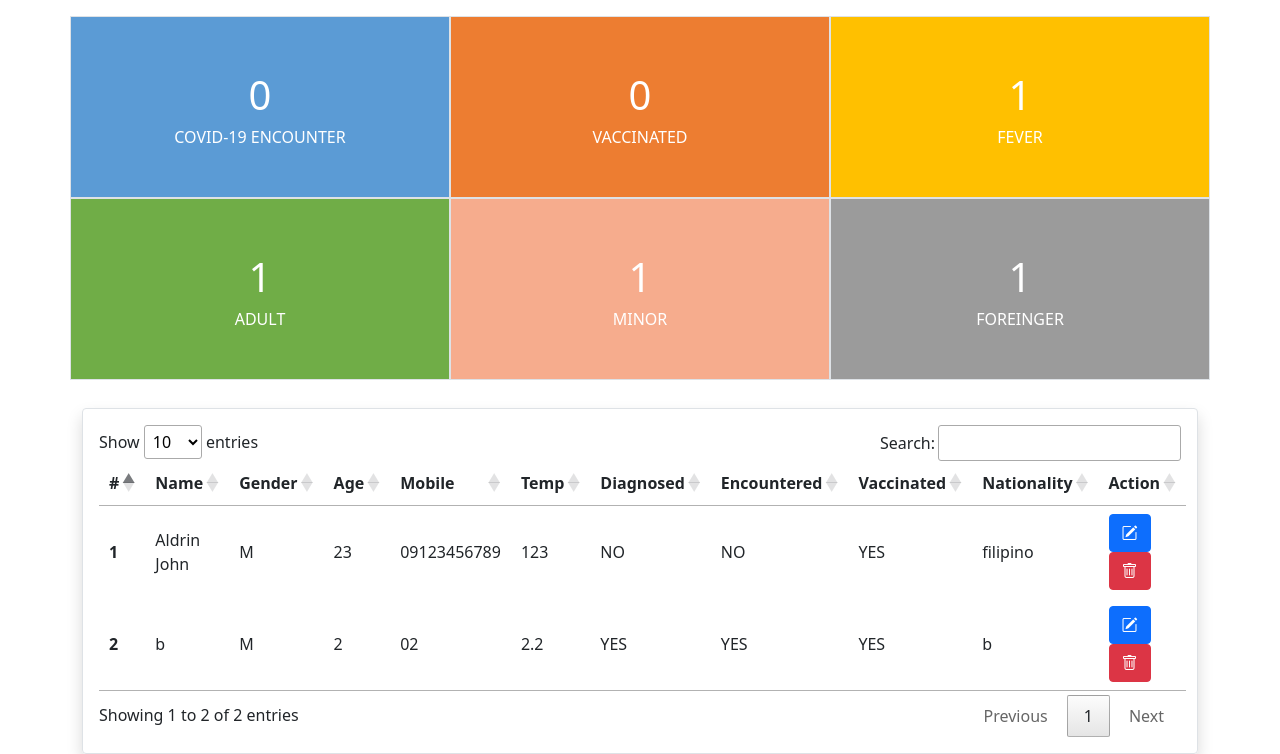
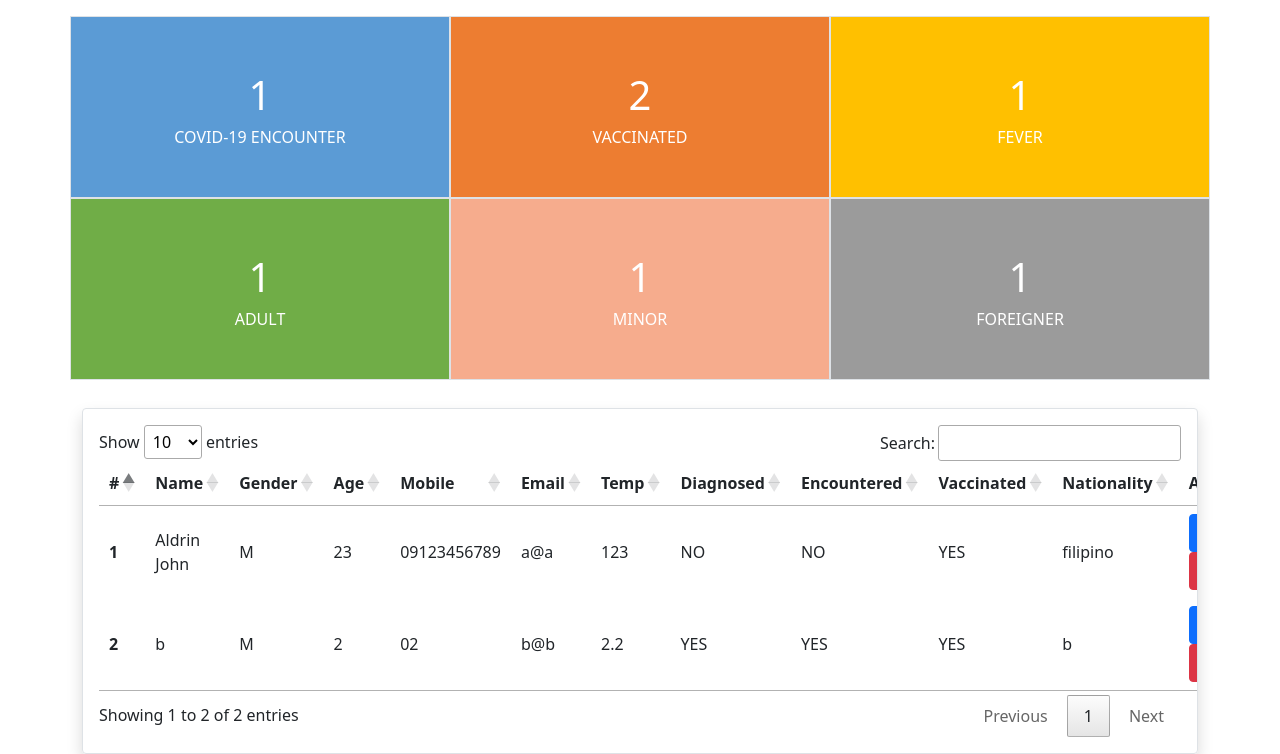
Before and after one commit to frea-ker/dict_webdev_training_2023, a PHP site: page /admin/dashboard.php in a window 1280 px wide. Shown: the part 55-809 px from the top of the page. Run offline with PHP 8.4, Linux system fonts and the light colour scheme; a user stored in the database is signed in; data comes from the database, SQL or seed files in the repository; both versions use the stored data as it was after the commit; some libraries are stand-ins or nearby versions.

Commit message:
Dashboard box data/ Display data in table

```diff
--- a/admin/dashboard.php
+++ b/admin/dashboard.php
@@ -19,7 +19,7 @@ function fetch_data($conn, $query)
 $query = "SELECT * FROM healthdeclaration";
 $data = fetch_data($db_con, $query);
 
-//counters for the conditionals in the loop
+// Counters for the conditionals in the loop
 $covid_encounter_count = 0;
 $vaccinated_count = 0;
 $fever_count = 0;
@@ -30,12 +30,12 @@ $foreigner_count = 0;
 // Loop through the data with conditionals
 foreach ($data as $row) {
     // Check COVID-19 Encounter
-    if ($row['covEncounter'] == 'yes') {
+    if ($row['covEncounter'] == 'YES') {
         $covid_encounter_count++;
     }
 
     // Check Vaccinated
-    if ($row['covVacinated'] == 'yes') {
+    if ($row['covVacinated'] == 'YES') {
         $vaccinated_count++;
     }
 
@@ -59,13 +59,14 @@ foreach ($data as $row) {
     }
 }
 
-// Fetch all data from the database to display the data to the table
+// Fetch all data from the database to display the data in the table
 $query = "SELECT * FROM healthdeclaration";
 $result = mysqli_query($db_con, $query);
 
 // Close the database connection
 mysqli_close($db_con);
 ?>
+
 
 <!doctype html>
 <html lang="en">
@@ -125,7 +126,7 @@ mysqli_close($db_con);
                 </div>
                 <div class="col-sm-12 col-md-6 col-lg-4 border p-5 text-white" style="background-color: #9b9b9b">
                     <center>
-                        <span class="fs-1"><?= $foreigner_count ?></span><br>FOREINGER
+                        <span class="fs-1"><?= $foreigner_count ?></span><br>FOREIGNER
                     </center>
                 </div>
             </div>
@@ -136,11 +137,11 @@ mysqli_close($db_con);
                 <thead>
                     <tr>
                         <th>#</th>
-                        <!-- <th>E-mail</th> -->
                         <th>Name</th>
                         <th>Gender</th>
                         <th>Age</th>
                         <th>Mobile</th>
+                        <th>Email</th>
                         <th>Temp</th>
                         <th>Diagnosed</th>
                         <th>Encountered</th>
@@ -157,6 +158,7 @@ mysqli_close($db_con);
                     <td><?php echo $row['gender']; ?></td>
                     <td><?php echo $row['age']; ?></td>
                     <td><?php echo $row['mobileNo']; ?></td>
+                    <td><?php echo $row['email']; ?></td>
                     <td><?php echo $row['bodyTemp']; ?></td>
                     <td><?php echo $row['covDiagnosed']; ?></td>
                     <td><?php echo $row['covEncounter']; ?></td>
```
Also changed, not shown: database/dict_webdevtraining.sql (+5 -2 lines).
